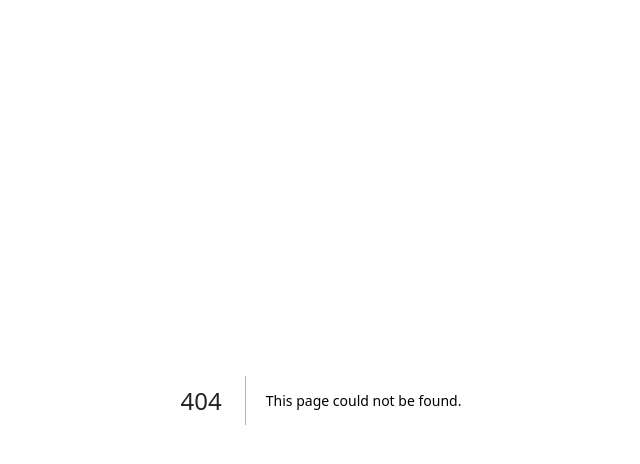
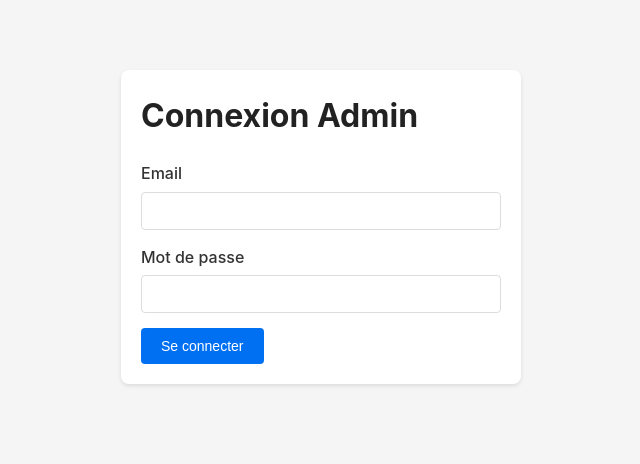
Before and after one commit to alexandrekelledjian/salon-manager, a Next.js app in the folder admin/: page /login in a window 1280 px wide. Before the commit this address had no page. Shown: the top 464 px of the page, without its empty margins (319-959 px from the left). Built offline with nearby package versions, Linux system fonts and the light colour scheme; no server answers.

Commit message:
Lot 1: Add admin pages/login.js

```diff
--- /dev/null
+++ b/admin/src/pages/login.js
@@ -0,0 +1,65 @@
+import { useState } from 'react';
+import { useRouter } from 'next/router';
+import { apiFetch, setToken } from '../lib/api';
+
+export default function Login() {
+    const router = useRouter();
+    const [email, setEmail] = useState('');
+    const [password, setPassword] = useState('');
+    const [error, setError] = useState('');
+    const [loading, setLoading] = useState(false);
+
+  const handleSubmit = async (e) => {
+        e.preventDefault();
+        setError('');
+        setLoading(true);
+
+        try {
+                const data = await apiFetch('/api/admin/auth/login', {
+                          method: 'POST',
+                          body: JSON.stringify({ email, password }),
+                });
+
+          setToken(data.token);
+                router.push('/salons');
+        } catch (err) {
+                setError(err.message || 'Erreur de connexion');
+        } finally {
+                setLoading(false);
+        }
+  };
+
+  return (
+        <div className="container">
+          <div className="card" style={{ maxWidth: '400px', margin: '50px auto' }}>
+        <h1>Connexion Admin</h1>
+{error && <p className="error">{error}</p>}
+         <form onSubmit={handleSubmit}>
+            <div className="form-group">
+              <label htmlFor="email">Email</label>
+             <input
+               type="email"
+               id="email"
+               value={email}
+               onChange={(e) => setEmail(e.target.value)}
+               required
+             />
+                 </div>
+           <div className="form-group">
+                             <label htmlFor="password">Mot de passe</label>
+             <input
+               type="password"
+               id="password"
+               value={password}
+               onChange={(e) => setPassword(e.target.value)}
+               required
+             />
+                 </div>
+           <button type="submit" className="btn-primary" disabled={loading}>
+               {loading ? 'Connexion...' : 'Se connecter'}
+</button>
+  </form>
+  </div>
+  </div>
+  );
+}
```
